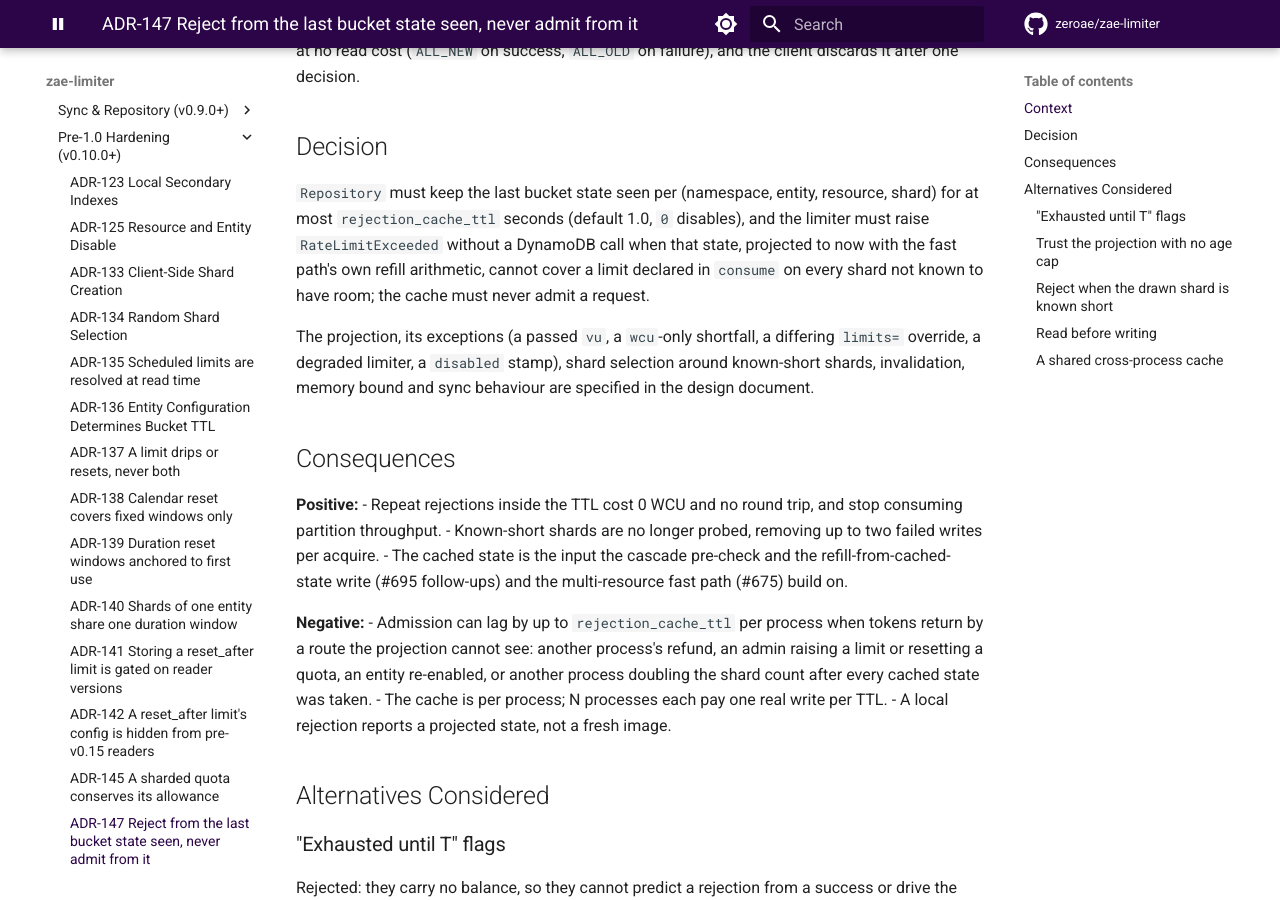
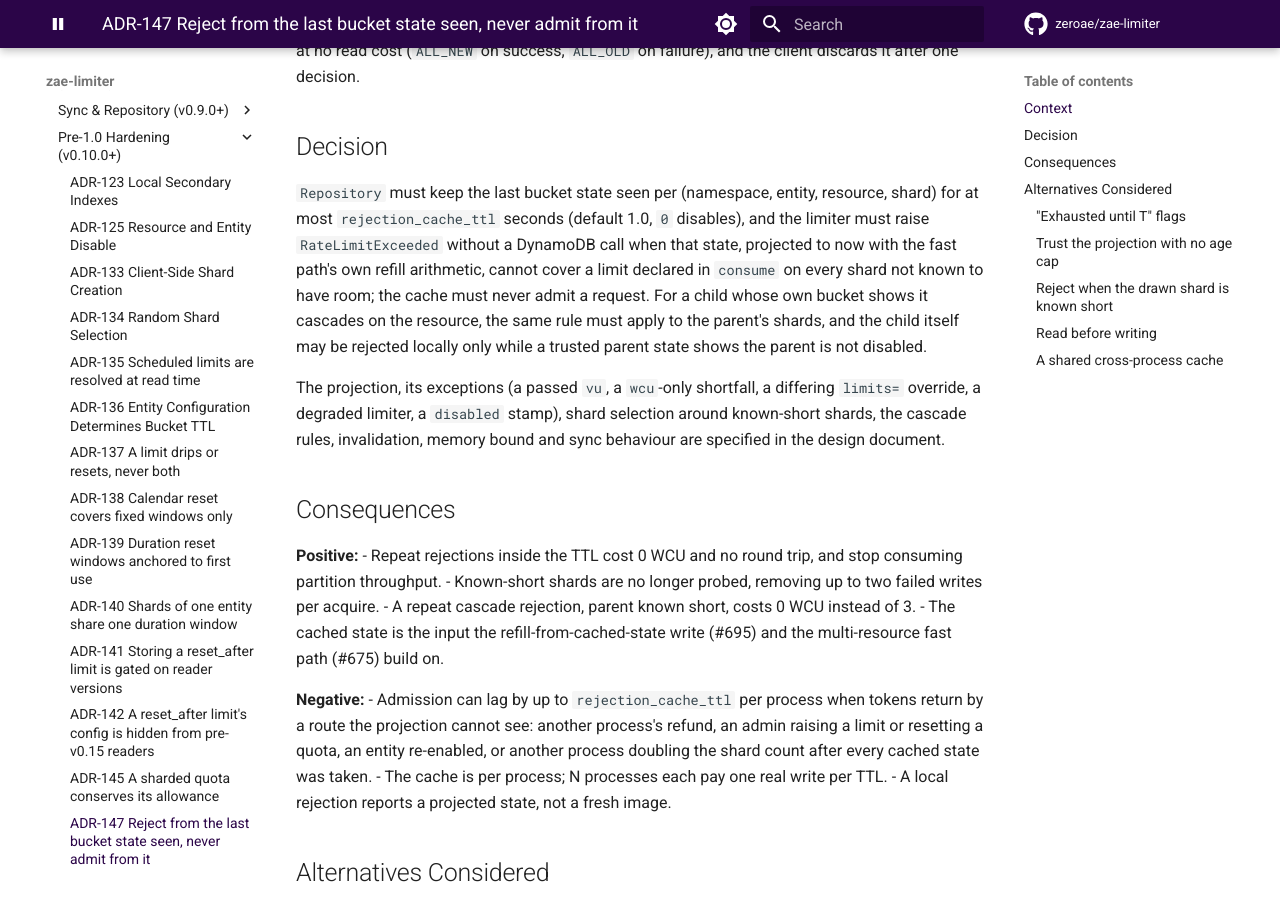
Before and after one commit to zeroae/zae-limiter, an MkDocs documentation site: the page built from docs/adr/147-client-side-rejection-cache.md, in a window 1280 px wide and 900 px high, scrolled down 546 px. Built offline with MkDocs 1.6.1 and Material for MkDocs 9.7.7, drawn with Linux system fonts in a browser that asks for light colours; comment, search, counter and statistics services are not loaded; the version menu is left out.

Commit message:
📝 docs(adr): record the cascade parent pre-check in ADR-147
A cascade rejection costs 3 WCU (child write, failed parent write,
compensation) and phase 1 of #695 deliberately never rejects a cascading
child locally, because a disabled parent's 403 outranks the child's 429.
The six phase-2 decisions agreed with the owner: run the parent check only
on a cascade policy learned from the child's own bucket, reject when every
parent shard is known short, let a cascading child be rejected locally
only while a trusted parent state shows the parent is not disabled, steer
the parent's shard around known-short ones, leave the cold-cache path
alone, and deliver it as a PR stacked on #696.

Part of #695

Co-Authored-By: Claude Opus 5.5 <noreply@anthropic.com>
Claude-Session: https://claude.ai/code/session_01ASEDQdfdZZeqM2KMM1WTMo

```diff
--- a/docs/adr/147-client-side-rejection-cache.md
+++ b/docs/adr/147-client-side-rejection-cache.md
@@ -28,11 +28,14 @@ shard) for at most `rejection_cache_ttl` seconds (default 1.0, `0` disables), an
 limiter must raise `RateLimitExceeded` without a DynamoDB call when that state, projected
 to now with the fast path's own refill arithmetic, cannot cover a limit declared in
 `consume` on every shard not known to have room; the cache must never admit a request.
+For a child whose own bucket shows it cascades on the resource, the same rule must apply
+to the parent's shards, and the child itself may be rejected locally only while a
+trusted parent state shows the parent is not disabled.
 
 The projection, its exceptions (a passed `vu`, a `wcu`-only shortfall, a differing
 `limits=` override, a degraded limiter, a `disabled` stamp), shard selection around
-known-short shards, invalidation, memory bound and sync behaviour are specified in the
-design document.
+known-short shards, the cascade rules, invalidation, memory bound and sync behaviour
+are specified in the design document.
 
 ## Consequences
 
@@ -40,8 +43,9 @@ design document.
 - Repeat rejections inside the TTL cost 0 WCU and no round trip, and stop consuming
   partition throughput.
 - Known-short shards are no longer probed, removing up to two failed writes per acquire.
-- The cached state is the input the cascade pre-check and the refill-from-cached-state
-  write (#695 follow-ups) and the multi-resource fast path (#675) build on.
+- A repeat cascade rejection, parent known short, costs 0 WCU instead of 3.
+- The cached state is the input the refill-from-cached-state write (#695) and the
+  multi-resource fast path (#675) build on.
 
 **Negative:**
 - Admission can lag by up to `rejection_cache_ttl` per process when tokens return by a
```
Also changed, not shown: docs/plans/2026-10-06-rejection-cache-design.md (+34 -3 lines).
